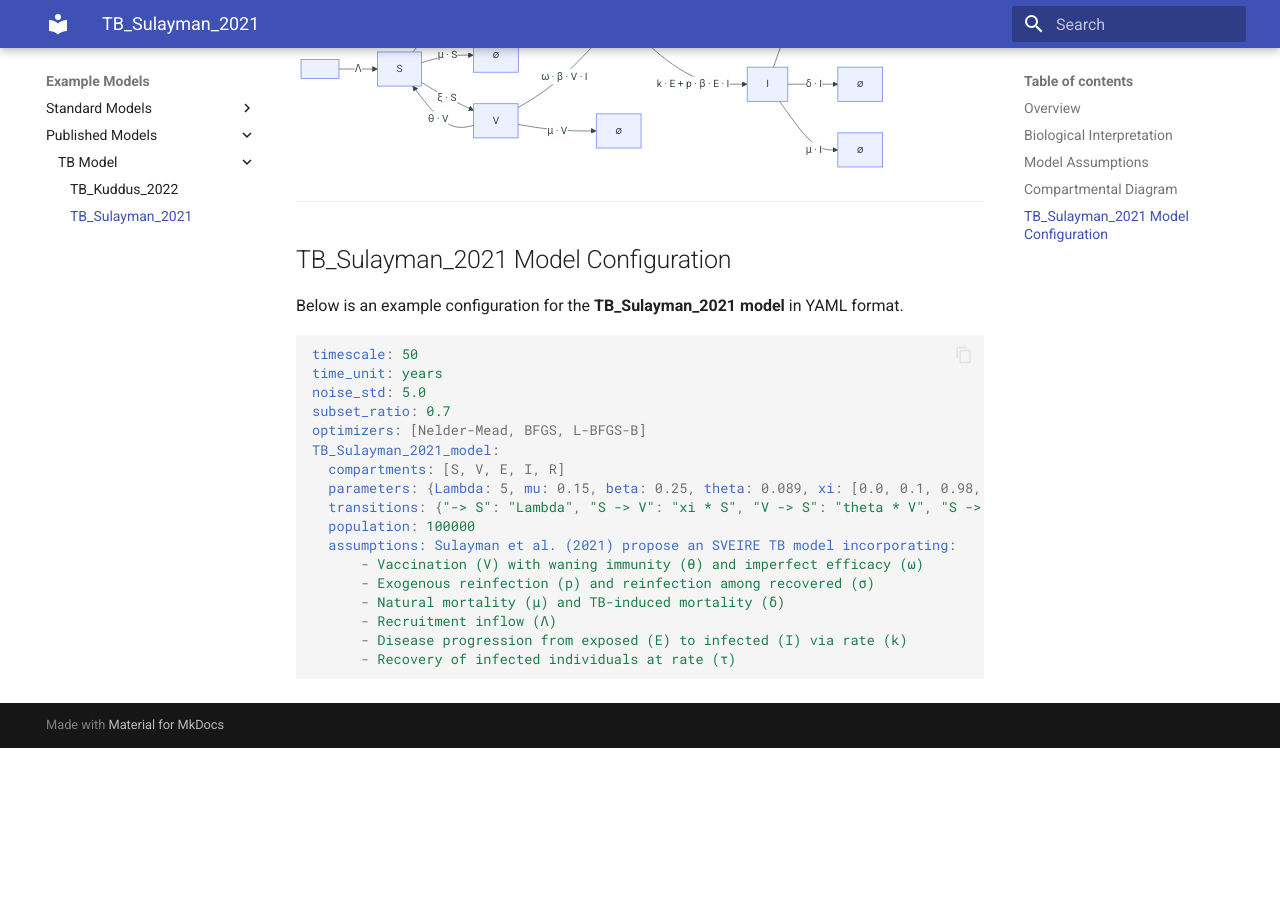
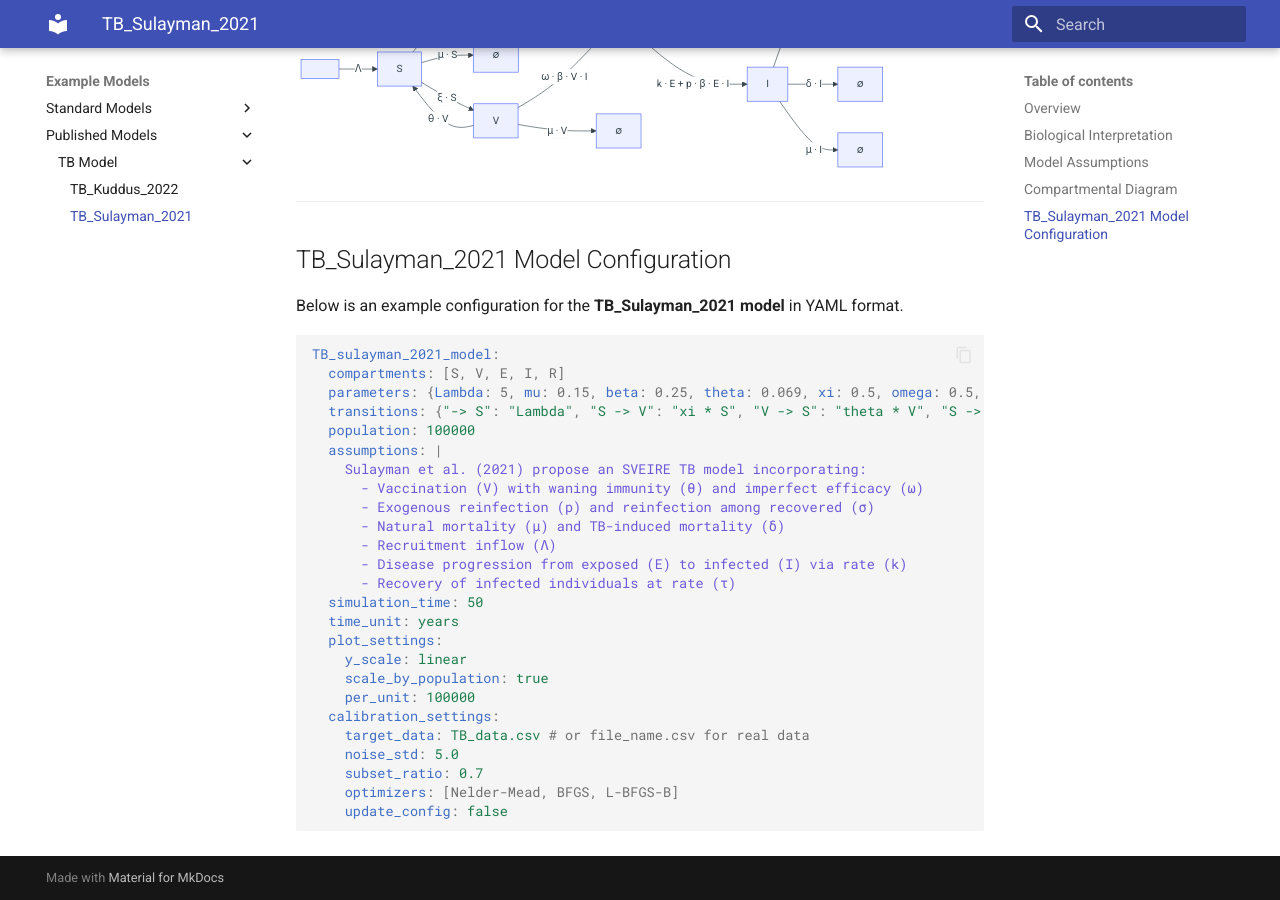
Before and after one commit to dsih-artpark/infectious-disease-models, an MkDocs documentation site: the page built from docs/models/TB_Sulayman_2021.md, in a window 1280 px wide and 900 px high, scrolled down 1628 px. Built offline with MkDocs 1.6.1 and Material for MkDocs 9.7.7, drawn with Linux system fonts in a browser that asks for light colours; before the commit the page ends 2376 px from its top, so only the background shows below that.

Commit message:
Changed main.py

````diff
--- a/docs/models/TB_Sulayman_2021.md
+++ b/docs/models/TB_Sulayman_2021.md
@@ -79,21 +79,29 @@ flowchart LR
 Below is an example configuration for the **TB_Sulayman_2021 model** in YAML format.
 
 ```yaml
-timescale: 50
-time_unit: years
-noise_std: 5.0
-subset_ratio: 0.7
-optimizers: [Nelder-Mead, BFGS, L-BFGS-B]
-TB_Sulayman_2021_model:
+TB_sulayman_2021_model:
   compartments: [S, V, E, I, R]
-  parameters: {Lambda: 5, mu: 0.15, beta: 0.25, theta: 0.089, xi: [0.0, 0.1, 0.98, 0.95], omega: [0.0, 1.0], k: 0.02, tau: [1.5, 3.5], delta: 0.12, sigma: [0.0, 1.0], p: [0.0, 1.0]}
+  parameters: {Lambda: 5, mu: 0.15, beta: 0.25, theta: 0.069, xi: 0.5, omega: 0.5, k: 0.02, tau: 2.5, delta: 0.12, sigma: 0.5, p: 0.5}
   transitions: {"-> S": "Lambda", "S -> V": "xi * S", "V -> S": "theta * V", "S -> E": "beta * S * I", "V -> E": "omega * betaa * V * I", "E -> I": "k * E + p * beta * E * I", "I -> R": "tau * I", "I ->": "(mu + delta) * I", "S ->": "mu * S", "V ->": "mu * V", "E ->": "mu * E", "I ->": "mu * I", "R ->": "mu * R", "R -> E": "sigma * beta * I * R"}
   population: 100000
-  assumptions: Sulayman et al. (2021) propose an SVEIRE TB model incorporating:
+  assumptions: |
+    Sulayman et al. (2021) propose an SVEIRE TB model incorporating:
       - Vaccination (V) with waning immunity (θ) and imperfect efficacy (ω)
       - Exogenous reinfection (p) and reinfection among recovered (σ)
       - Natural mortality (μ) and TB-induced mortality (δ)
       - Recruitment inflow (Λ)
       - Disease progression from exposed (E) to infected (I) via rate (k)
       - Recovery of infected individuals at rate (τ)
+  simulation_time: 50
+  time_unit: years
+  plot_settings:
+    y_scale: linear
+    scale_by_population: true
+    per_unit: 100000
+  calibration_settings:
+    target_data: TB_data.csv # or file_name.csv for real data
+    noise_std: 5.0
+    subset_ratio: 0.7
+    optimizers: [Nelder-Mead, BFGS, L-BFGS-B]
+    update_config: false
 ```
````
Also changed, not shown: docs/models/TB_Kuddus_2022.md (+9 -5 lines), docs/models/seir.md (+17 -11 lines), docs/models/sir.md (+16 -6 lines), docs/models/sis.md (+11 -5 lines).
